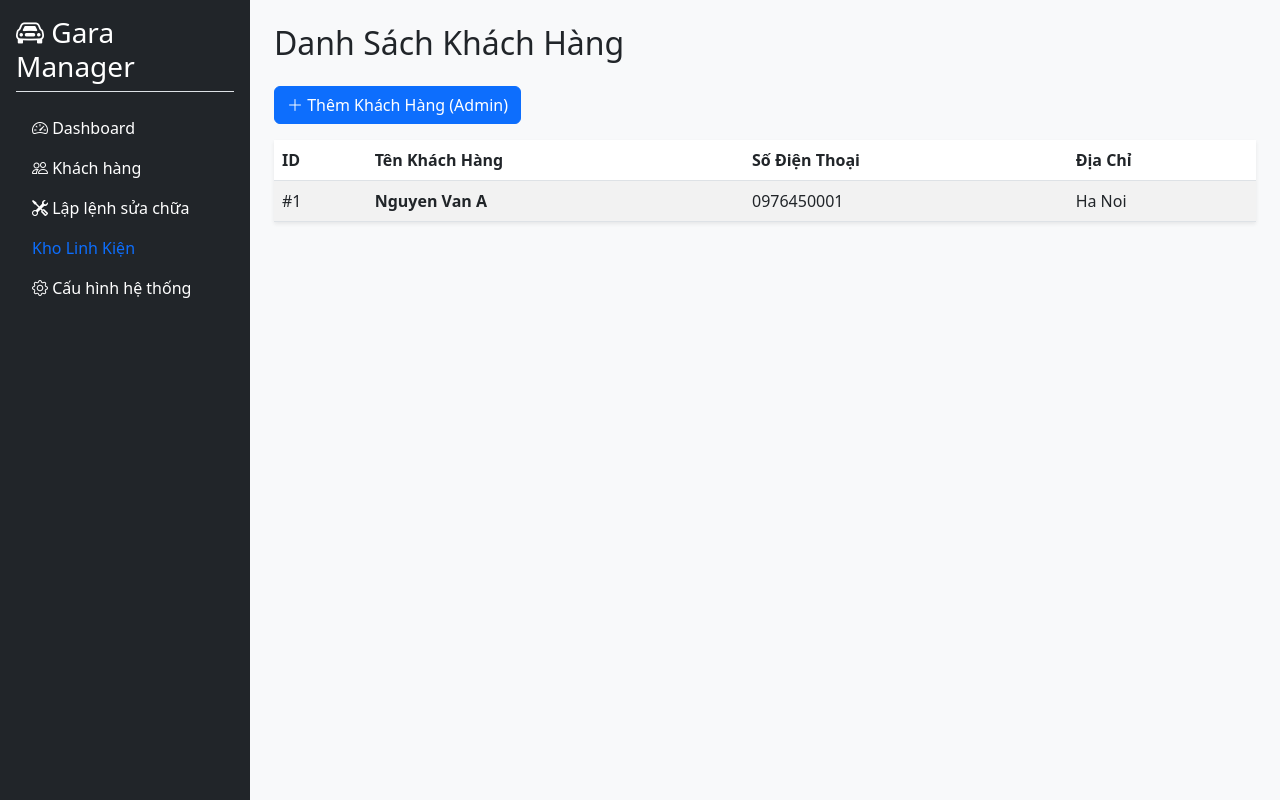
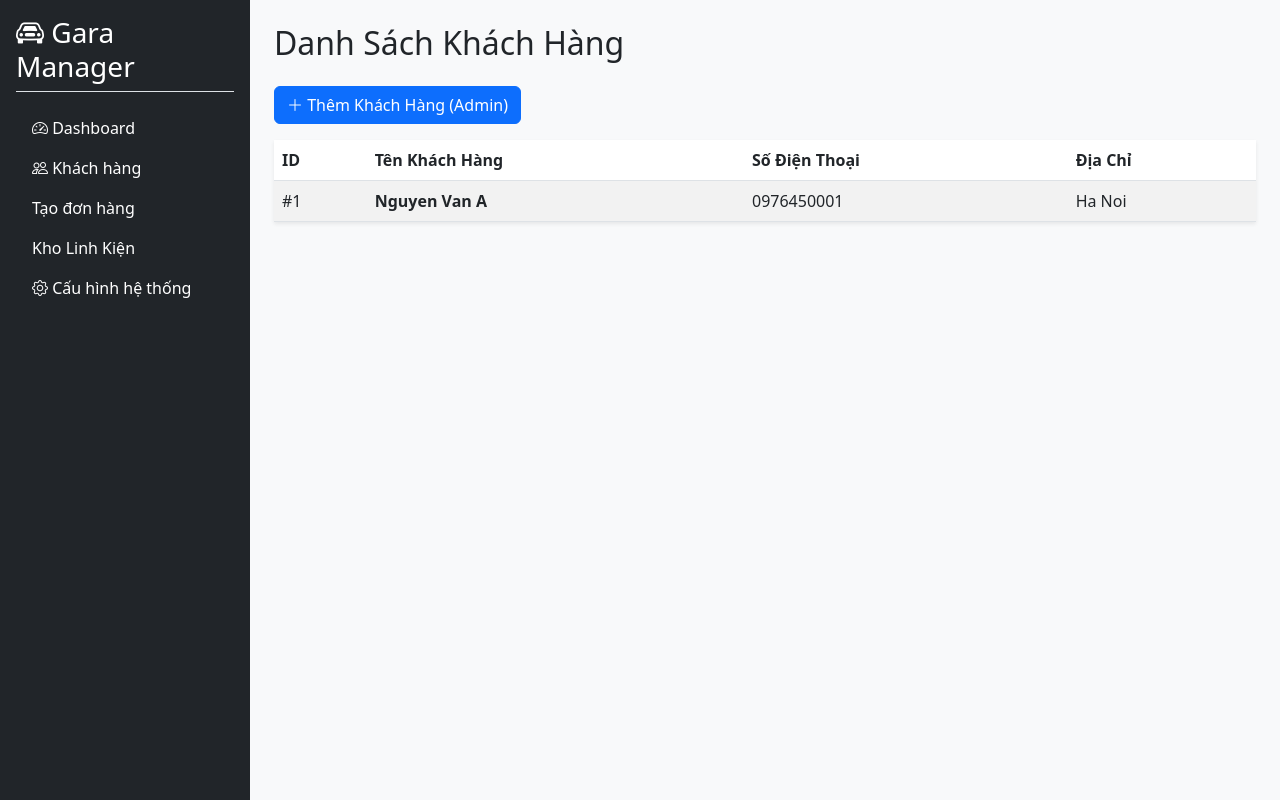
Before and after one commit to nhomlaptrinh04/gara-management, a Django app: page /customers/ in a window 1280 px wide. Run offline with Django 5.2, Linux system fonts and the light colour scheme; a user stored in the database is signed in; data comes from the database, SQL or seed files in the repository.

Commit message:
Fix menu base.html

```diff
--- a/core/templates/base.html
+++ b/core/templates/base.html
@@ -14,12 +14,14 @@
             <ul class="nav flex-column mt-3">
                 <li class="nav-item"><a href="/" class="nav-link text-white"><i class="bi bi-speedometer2"></i> Dashboard</a></li>
                 <li class="nav-item"><a href="/customers/" class="nav-link text-white"><i class="bi bi-people"></i> Khách hàng</a></li>
-                <li class="nav-item"><a href="/orders/new/" class="nav-link text-white"><i class="bi bi-tools"></i> Lập lệnh sửa chữa</a></li>
-                {% if request.user.groups.all.0.name == 'ThuKho' or request.user.is_superuser %}
+           <li class="nav-item">
+    <a href="/orders/new/" class="nav-link text-white">Tạo đơn hàng</a>
+</li>
+
+{% if request.user.groups.all.0.name == 'ThuKho' or request.user.is_superuser %}
 <li class="nav-item">
-    <a class="nav-link" href="{% url 'inventory' %}">
-        <i class="fas fa-boxes"></i>
-        <span>Kho Linh Kiện</span>
+    <a class="nav-link text-white" href="{% url 'inventory' %}">
+        <i class="fas fa-boxes"></i> Kho Linh Kiện
     </a>
 </li>
 {% endif %}
```
